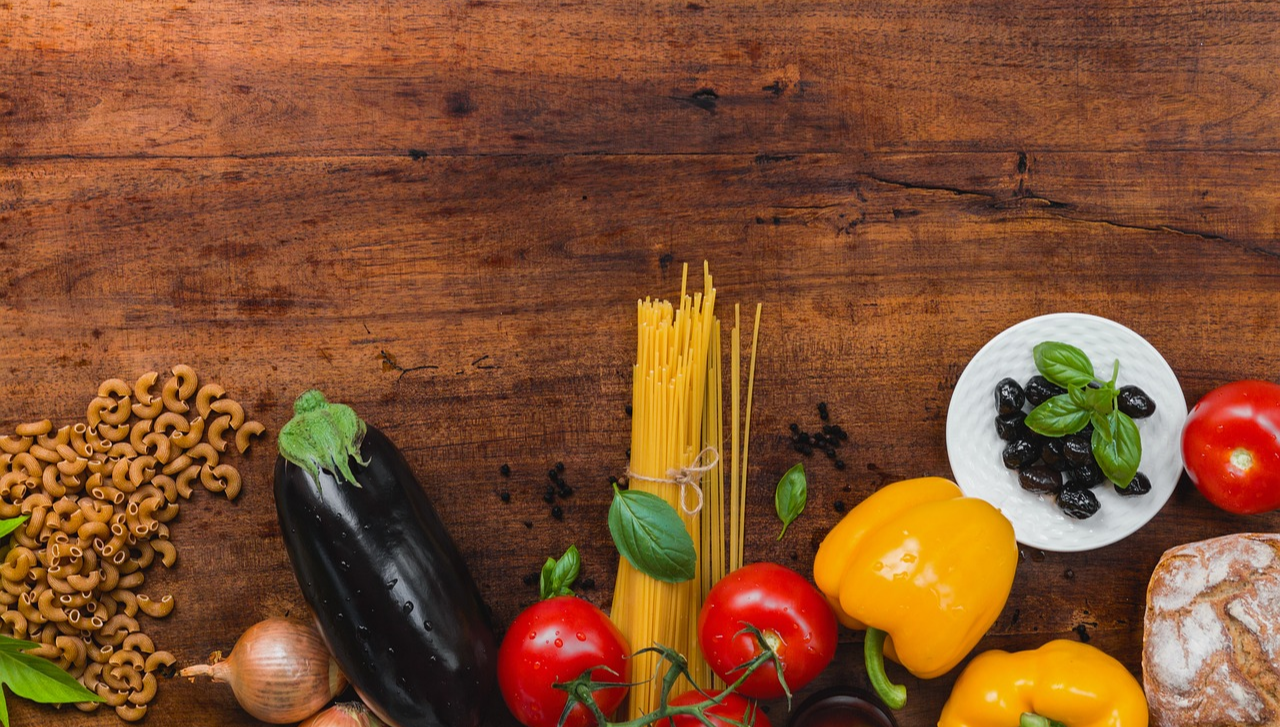
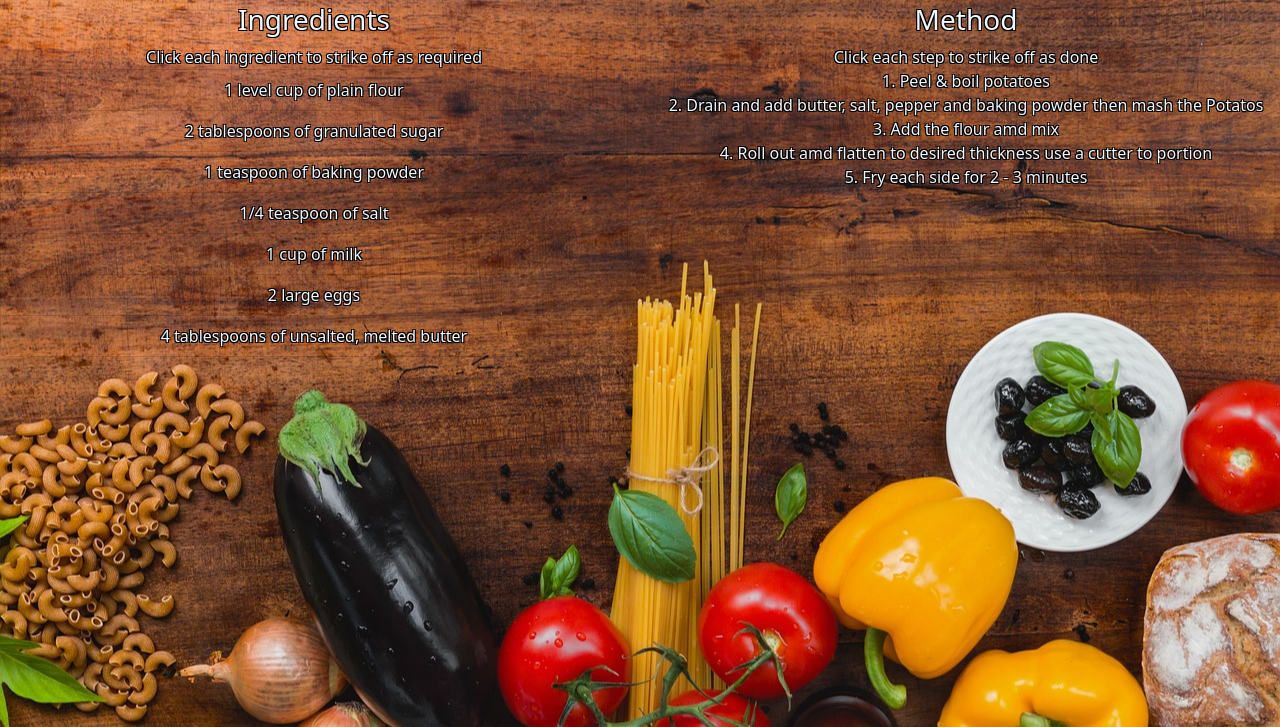
Before and after one commit to ctaylor83/cs50-homepage, a plain HTML site: page waffles.html in a window 1280 px wide. Shown: the part 129-856 px from the top of the page. Drawn offline with nearby package versions, Linux system fonts and the light colour scheme.

Commit message:
Update to recipes pages

```diff
--- a/styles.css
+++ b/styles.css
@@ -22,3 +22,13 @@ body {
 .completed {
     text-decoration: line-through;
 }
+
+.list-group-item {
+    background-color: transparent;
+    color: aliceblue;
+}
+
+#methodList, #ingredientsList {
+    list-style-type: none;
+    padding-left: 0;
+}
--- a/waffles.html
+++ b/waffles.html
@@ -34,6 +34,36 @@
           <h1 class="text-center">Waffles</h1>
 
         </div>
+
+        <div class="row">
+          <!-- Ingredients Column -->
+          <div class="col-md-6">
+              <h3>Ingredients</h3>
+              <h7>Click each ingredient to strike off as required</h7>
+              <ul id="ingredientsList" class="list-group">
+                  <li class="list-group-item" onclick="toggleComplete(this)">1 level cup of plain flour</li>
+                  <li class="list-group-item" onclick="toggleComplete(this)">2 tablespoons of granulated sugar</li>
+                  <li class="list-group-item" onclick="toggleComplete(this)">1 teaspoon of baking powder</li>
+                  <li class="list-group-item" onclick="toggleComplete(this)">1/4 teaspoon of salt</li>
+                  <li class="list-group-item" onclick="toggleComplete(this)">1 cup of milk</li>
+                  <li class="list-group-item" onclick="toggleComplete(this)">2 large eggs</li>
+                  <li class="list-group-item" onclick="toggleComplete(this)">4 tablespoons of unsalted, melted butter</li>
+              </ul>
+          </div>
+
+          <!-- Method Column -->
+          <div class="col-md-6">
+              <h3>Method</h3>
+              <h7>Click each step to strike off as done</h7>
+              <ul id="methodList">
+                  <li onclick="toggleComplete(this)">1. Peel & boil potatoes</li>
+                  <li onclick="toggleComplete(this)">2. Drain and add butter, salt, pepper and baking powder then mash the Potatos</li>
+                  <li onclick="toggleComplete(this)">3. Add the flour amd mix</li>
+                  <li onclick="toggleComplete(this)">4. Roll out amd flatten to desired thickness use a cutter to portion</li>
+                  <li onclick="toggleComplete(this)">5. Fry each side for 2 - 3 minutes</li>
+              </ul>
+          </div>
+      </div>
       </section>
 
     </body>
```
Also changed, not shown: potatoscone.html (+15 -8 lines).
